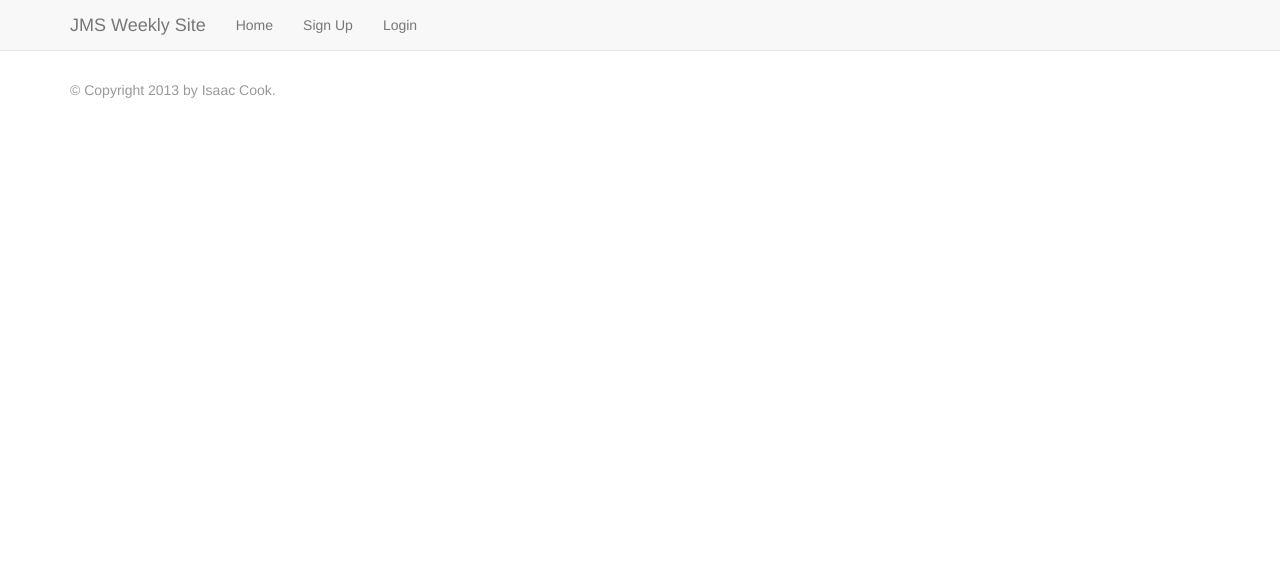
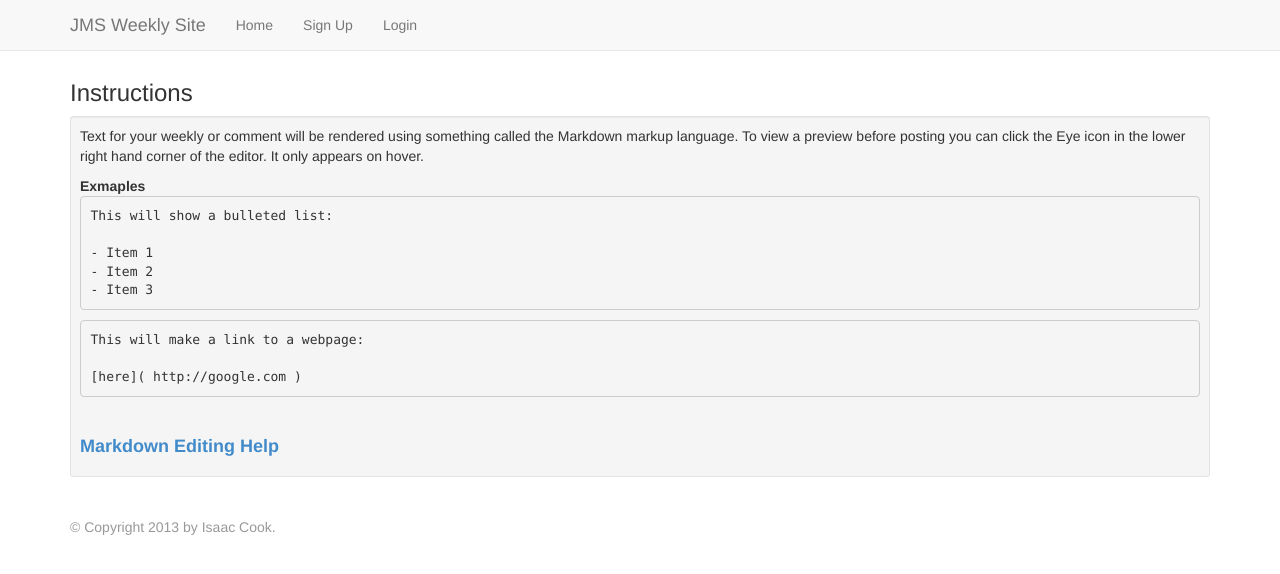
Before and after one commit to icook/weekly, a Python web app: template templates/post.html in a window 1280 px wide. Shown: the top 574 px of the page. Run offline with Jinja, Linux system fonts and the light colour scheme; the template is opened without the code that fills it, so the values that code supplies are empty; some libraries are stand-ins or nearby versions.

Commit message:
* Added instructions for editing with Markdown

```diff
--- a/setup.py
+++ b/setup.py
@@ -7,7 +7,7 @@ requires = ['pymongo',
             'flask_mongoengine',
             'mongoengine',
             'flask-login',
-            'yota',
+            'yota>=0.3',
             'cryptacular',
             'markdown2',
             'Babel']
@@ -17,6 +17,7 @@ setup(name='weekly',
       author='Isaac Cook',
       author_email='isaac@simpload.com',
       install_requires=requires,
+      dependency_links=["https://github.com/icook/yota/tarball/0.3#egg=yota-0.3"],
       url='http://www.python.org/sigs/distutils-sig/',
       packages=find_packages()
      )
--- a/templates/comment.html
+++ b/templates/comment.html
@@ -2,6 +2,7 @@
 {% block title %}Create new Post{% endblock %}
 
 {% block content %}
+{% include "instructions.html" %}
 <h2>Add your comment</h2>
 {{ form|safe }}
 <h2>Original Post</h2>
--- /dev/null
+++ b/templates/instructions.html
@@ -0,0 +1,21 @@
+<h3>Instructions</h3>
+<div class="well well-sm">
+  <p>Text for your weekly or comment will be rendered using something called the Markdown
+  markup language.  To view a preview before posting you can click the Eye icon
+  in the lower right hand corner of the editor. It only appears on hover.</p>
+  <b>Exmaples</b>
+  <pre>
+This will show a bulleted list:
+
+- Item 1
+- Item 2
+- Item 3</pre>
+
+  <pre>
+This will make a link to a webpage:
+
+[here]( http://google.com )</pre>
+
+<br />
+<a href="http://stackoverflow.com/editing-help"><h4><b>Markdown Editing Help</b></h4></a>
+</div>
--- a/templates/post.html
+++ b/templates/post.html
@@ -2,5 +2,6 @@
 {% block title %}Weekly Create/Edit{% endblock %}
 
 {% block content %}
+{% include "instructions.html" %}
 {{ form|safe }}
 {% endblock %}
```
